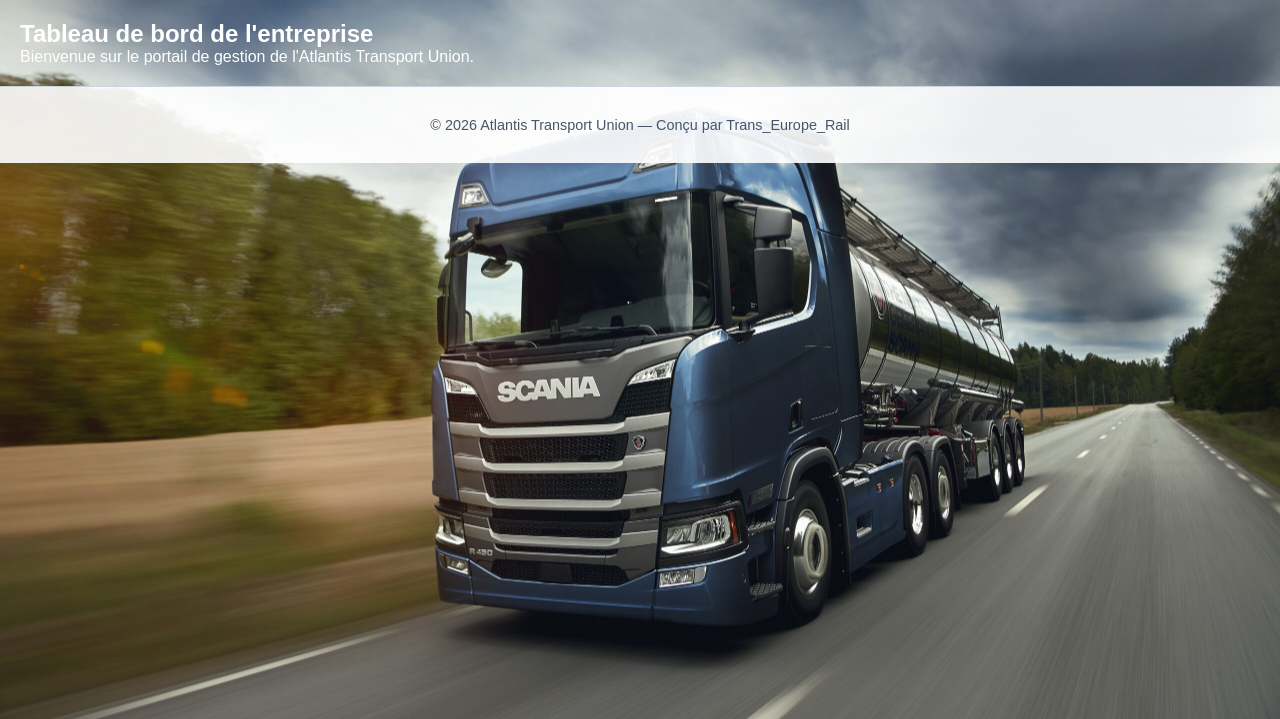
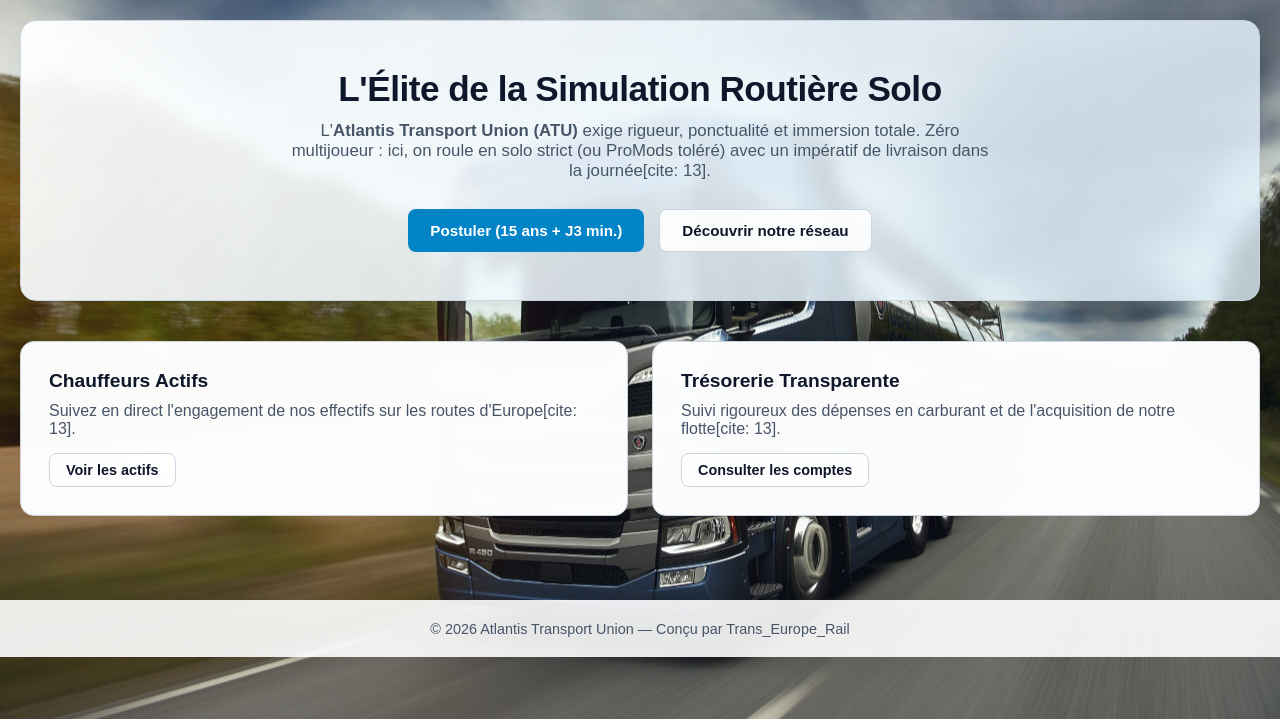
Before and after one commit to Trans-Europe-Rail/Atlantis-Transport-Union, a Flask app: page / in a window 1280 px wide. Shown: the part 81-800 px from the top of the page. Run offline with Flask 3, Linux system fonts and the light colour scheme.

Commit message:
Revamp index.html layout and content

```diff
--- a/templates/index.html
+++ b/templates/index.html
@@ -28,11 +28,30 @@
             </nav>
         </div>
     </header>
-    <main class="container" style="padding: 20px;">
-        <h2>Tableau de bord de l'entreprise</h2>
-        <p>Bienvenue sur le portail de gestion de l'Atlantis Transport Union.</p>
+    <main class="container" style="padding: 20px; min-height: 70vh;">
+        <section class="hero">
+            <h2>L'Élite de la Simulation Routière Solo</h2>
+            <p>L'<strong>Atlantis Transport Union (ATU)</strong> exige rigueur, ponctualité et immersion totale. Zéro multijoueur : ici, on roule en solo strict (ou ProMods toléré) avec un impératif de livraison dans la journée[cite: 13].</p>
+            <div style="display: flex; gap: 15px; justify-content: center; flex-wrap: wrap; margin-top: 20px;">
+                <a href="/recrutement" class="btn">Postuler (15 ans + J3 min.)</a>
+                <a href="/lignes" class="btn secondary">Découvrir notre réseau</a>
+            </div>
+        </section>
+
+        <div class="grid" style="margin-top: 30px;">
+            <div class="card">
+                <h3>Chauffeurs Actifs</h3>
+                <p style="color: var(--text-muted); margin-bottom: 15px;">Suivez en direct l'engagement de nos effectifs sur les routes d'Europe[cite: 13].</p>
+                <a href="/actifs" class="btn secondary" style="font-size: 0.9rem; padding: 8px 16px;">Voir les actifs</a>
+            </div>
+            <div class="card">
+                <h3>Trésorerie Transparente</h3>
+                <p style="color: var(--text-muted); margin-bottom: 15px;">Suivi rigoureux des dépenses en carburant et de l'acquisition de notre flotte[cite: 13].</p>
+                <a href="/factures" class="btn secondary" style="font-size: 0.9rem; padding: 8px 16px;">Consulter les comptes</a>
+            </div>
+        </div>
     </main>
-    <footer>
+    <footer style="text-align: center; padding: 20px; border-top: 1px solid rgba(255,255,255,0.1); margin-top: 40px; font-size: 0.9rem;">
         <p>&copy; 2026 {{ atu.nom }} — Conçu par {{ atu.auteur }}</p>
     </footer>
 </body>
```
